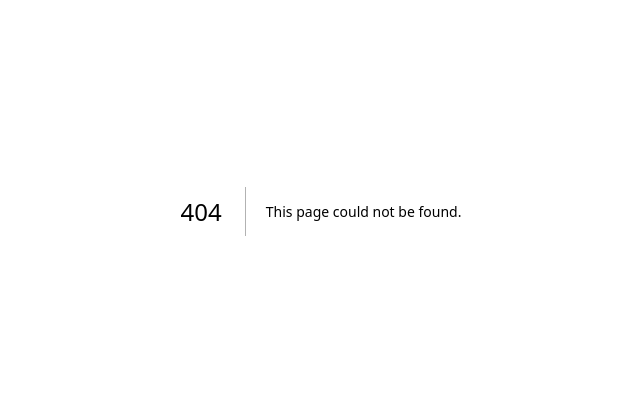
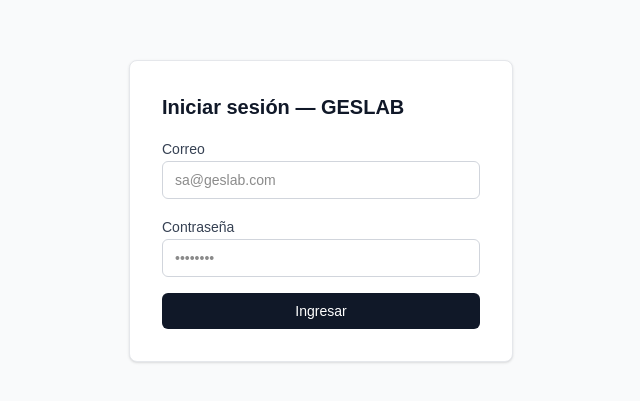
Before and after one commit to GESLABDEV/GESLAB, a Next.js app: page /login in a window 1280 px wide. Before the commit this address had no page. Shown: the part 189-590 px from the top of the page, without its empty margins (319-959 px from the left). Built offline with nearby package versions, Linux system fonts and the light colour scheme; no server answers.

Commit message:
Login + dashboard funcionando: auth completa contra backend real

```diff
--- /dev/null
+++ b/app/dashboard/page.tsx
@@ -0,0 +1,52 @@
+'use client';
+
+import { useEffect, useState } from 'react';
+import { useRouter } from 'next/navigation';
+import { apiFetch, ApiError } from '@/lib/api-client';
+import type { CurrentUser } from '@/lib/types/auth';
+
+export default function DashboardPage() {
+  const router = useRouter();
+  const [user, setUser] = useState<CurrentUser | null>(null);
+  const [loading, setLoading] = useState(true);
+  const [error, setError] = useState<string | null>(null);
+
+  useEffect(() => {
+    async function loadUser() {
+      try {
+        const data = await apiFetch<CurrentUser>('/auth/me');
+        setUser(data);
+      } catch (err) {
+        if (err instanceof ApiError && err.status === 401) {
+          // Sin sesión válida — de vuelta al login
+          router.push('/login');
+          return;
+        }
+        setError('No se pudo cargar la información del usuario.');
+      } finally {
+        setLoading(false);
+      }
+    }
+    loadUser();
+  }, [router]);
+
+  if (loading) {
+    return <p className="p-8 text-sm text-gray-500">Cargando...</p>;
+  }
+
+  if (error) {
+    return <p className="p-8 text-sm text-red-600">{error}</p>;
+  }
+
+  return (
+    <div className="p-8">
+      <h1 className="text-xl font-semibold text-gray-900">Dashboard</h1>
+      <p className="mt-2 text-sm text-gray-600">
+        Bienvenido, {user?.nombre} ({user?.rol})
+      </p>
+      <pre className="mt-4 rounded bg-gray-100 p-4 text-xs">
+        {JSON.stringify(user, null, 2)}
+      </pre>
+    </div>
+  );
+}
--- /dev/null
+++ b/app/login/page.tsx
@@ -0,0 +1,102 @@
+'use client';
+
+import { useState } from 'react';
+import { useRouter } from 'next/navigation';
+import { apiFetch, ApiError } from '@/lib/api-client';
+import type { LoginRequest, LoginResponse } from '@/lib/types/auth';
+
+export default function LoginPage() {
+  const router = useRouter();
+  const [email, setEmail] = useState('');
+  const [password, setPassword] = useState('');
+  const [loading, setLoading] = useState(false);
+  const [error, setError] = useState<string | null>(null);
+
+  async function handleSubmit(e: React.FormEvent) {
+    e.preventDefault();
+    setLoading(true);
+    setError(null);
+
+    try {
+      const body: LoginRequest = { email, password };
+      const data = await apiFetch<LoginResponse>('/auth/login', {
+        method: 'POST',
+        body: JSON.stringify(body),
+      });
+
+      // Por ahora, redirigimos a una página genérica.
+      // TODO: ajustar destino según data.user.rol cuando existan dashboards por rol.
+      console.log('Login exitoso:', data.user);
+      router.push('/dashboard');
+    } catch (err) {
+      if (err instanceof ApiError) {
+        if (err.status === 401) {
+          setError('Correo o contraseña incorrectos.');
+        } else {
+          setError('Ocurrió un error al iniciar sesión. Intenta de nuevo.');
+        }
+      } else {
+        setError('No se pudo conectar con el servidor.');
+      }
+    } finally {
+      setLoading(false);
+    }
+  }
+
+  return (
+    <div className="flex min-h-screen items-center justify-center bg-gray-50">
+      <form
+        onSubmit={handleSubmit}
+        className="w-full max-w-sm space-y-4 rounded-lg border border-gray-200 bg-white p-8 shadow-sm"
+      >
+        <h1 className="text-xl font-semibold text-gray-900">
+          Iniciar sesión — GESLAB
+        </h1>
+
+        <div className="space-y-1">
+          <label htmlFor="email" className="text-sm font-medium text-gray-700">
+            Correo
+          </label>
+          <input
+            id="email"
+            type="email"
+            required
+            value={email}
+            onChange={(e) => setEmail(e.target.value)}
+            className="w-full rounded-md border border-gray-300 px-3 py-2 text-sm"
+            placeholder="sa@geslab.com"
+          />
+        </div>
+
+        <div className="space-y-1">
+          <label htmlFor="password" className="text-sm font-medium text-gray-700">
+            Contraseña
+          </label>
+          <input
+            id="password"
+            type="password"
+            required
+            value={password}
+            onChange={(e) => setPassword(e.target.value)}
+            className="w-full rounded-md border border-gray-300 px-3 py-2 text-sm"
+            placeholder="••••••••"
+          />
+        </div>
+
+        {error && (
+          <p className="text-sm text-red-600" role="alert">
+            {error}
+          </p>
+        )}
+
+        <button
+          type="submit"
+          disabled={loading}
+          className="w-full rounded-md bg-gray-900 px-4 py-2 text-sm font-medium text-white disabled:opacity-50"
+        >
+          {loading ? 'Ingresando...' : 'Ingresar'}
+        </button>
+      </form>
+    </div>
+  );
+}
--- /dev/null
+++ b/lib/api-client.ts
@@ -0,0 +1,40 @@
+const BASE_URL = process.env.NEXT_PUBLIC_API_URL ?? 'http://localhost:3001';
+
+export class ApiError extends Error {
+  status: number;
+  body: unknown;
+
+  constructor(status: number, body: unknown) {
+    super(`API Error ${status}`);
+    this.status = status;
+    this.body = body;
+  }
+}
+
+export async function apiFetch<T>(
+  path: string,
+  options: RequestInit = {}
+): Promise<T> {
+  const res = await fetch(`${BASE_URL}${path}`, {
+    ...options,
+    credentials: 'include', // obligatorio: envía la cookie httpOnly access_token
+    headers: {
+      'Content-Type': 'application/json',
+      ...options.headers,
+    },
+  });
+
+  if (!res.ok) {
+    let body: unknown = null;
+    try {
+      body = await res.json();
+    } catch {
+      // respuesta sin body JSON válido
+    }
+    throw new ApiError(res.status, body);
+  }
+
+  // Algunos endpoints (ej. logout) pueden no devolver body
+  const text = await res.text();
+  return text ? JSON.parse(text) : (null as T);
+}
--- /dev/null
+++ b/lib/types/auth.ts
@@ -0,0 +1,32 @@
+// Contratos confirmados en Swagger — ver CONTEXTO_FRONTEND.md
+
+export type Rol = 'SA' | 'ADM' | 'MOD' | 'AGE';
+
+export interface LoginRequest {
+  email: string;
+  password: string;
+}
+
+export interface LoginResponseUser {
+  id_usuario: number;
+  nombre: string;
+  email: string;
+  rol: Rol;
+  id_moderador: number | null;
+}
+
+export interface LoginResponse {
+  message: string;
+  user: LoginResponseUser;
+}
+
+// GET /auth/me — trae más campos que el login (id_departamento, acceso_global)
+export interface CurrentUser {
+  id_usuario: number;
+  nombre: string;
+  email: string;
+  rol: Rol;
+  id_departamento: number | null;
+  id_moderador: number | null;
+  acceso_global: boolean;
+}
```
Also changed, not shown: 1 other file (tests, documents, lock files or other folders).
